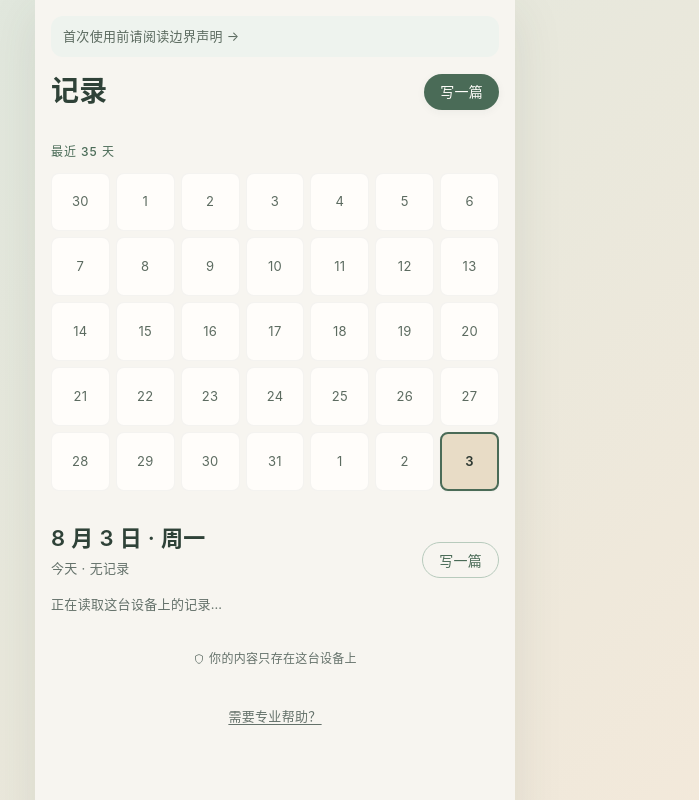
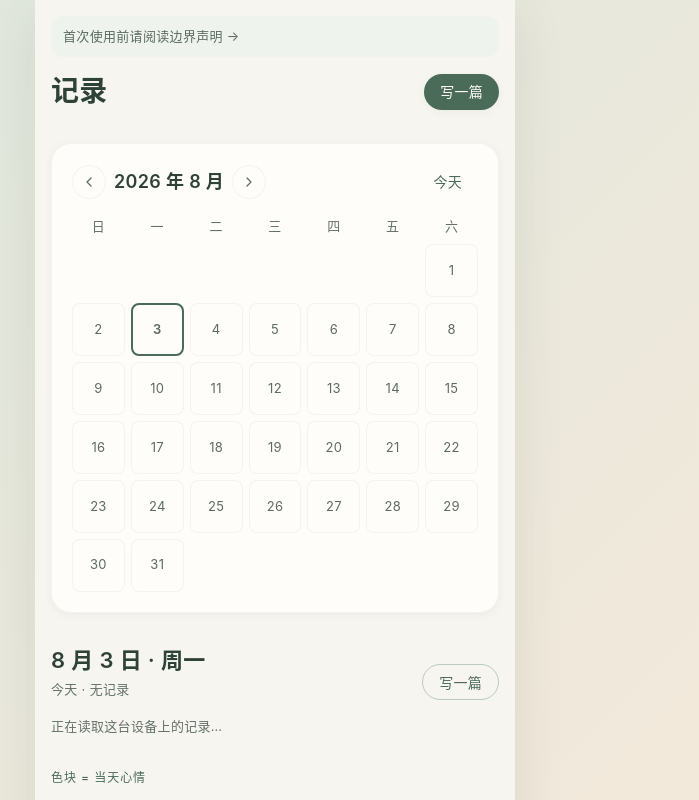
Before and after one commit to shuqi12q/-, a Next.js app: page /journal in a window 1280 px wide. Shown: the top 800 px of the page, without its empty margins (365-1064 px from the left). Built offline with nearby package versions, Linux system fonts and the light colour scheme.

Commit message:
feat: 记录页升级——①标准月历视图（按月切换+今天定位+周表头+心情色块）；②记录可编辑（/journal/new?edit=id 预填并保留原时间与回复）；③可回复过去的自己（每条记录底部回一句，存 replies）

```diff
--- a/src/app/journal/new/page.tsx
+++ b/src/app/journal/new/page.tsx
@@ -71,7 +71,10 @@ function NewEntry() {
   }, []);
   const isBackdate = targetTs !== null && targetTs < todayStart;
 
-  // 进入先恢复草稿；URL 上带 quick 时（首页一键打卡）优先用它
+  // 编辑已有记录：?edit=<entryId>
+  const editId = params.get("edit");
+
+  // 进入先恢复草稿；URL 上带 quick 时（首页一键打卡）优先用它；带 edit 时加载那一条预填
   useEffect(() => {
     const raw = window.localStorage.getItem("psy_draft");
     let next: Draft = EMPTY;
@@ -87,6 +90,25 @@ function NewEntry() {
     setD(next);
     setPh(Math.random() < 0.5 ? 0 : 1);
     restored.current = true;
+
+    // 编辑模式：读取原记录预填（不读草稿，直接覆盖）
+    if (editId) {
+      (async () => {
+        const { getEntry } = await import("@/lib/db");
+        const e = await getEntry(editId);
+        if (e) {
+          setD({
+            quick: e.quick,
+            emotions: e.emotions ?? [],
+            intensity: e.intensity,
+            light: e.light ?? "",
+            shadow: e.shadow ?? "",
+            tags: e.tags ?? [],
+          });
+        }
+      })();
+    }
+    // eslint-disable-next-line react-hooks/exhaustive-deps
   }, [params]);
 
   // 边写边存本地草稿
@@ -106,6 +128,26 @@ function NewEntry() {
 
   const save = async () => {
     if (d.quick === null) return;
+    if (editId) {
+      // 编辑：保留原 createdAt / replies，只更新内容
+      const { getEntry, updateEntry } = await import("@/lib/db");
+      const old = await getEntry(editId);
+      if (old) {
+        await updateEntry({
+          ...old,
+          quick: d.quick as QuickMood,
+          emotions: d.emotions,
+          intensity: d.intensity,
+          light: d.light.trim(),
+          shadow: d.shadow.trim(),
+          tags: d.tags,
+        });
+        window.localStorage.removeItem("psy_draft");
+        setSaved(true);
+        router.push("/journal");
+        return;
+      }
+    }
     const { addEntry } = await import("@/lib/db");
     await addEntry({
       id: crypto.randomUUID(),
@@ -144,7 +186,11 @@ function NewEntry() {
   return (
     <Shell>
       <h1 className="text-center" style={{ ...t.h1, color: "var(--forest-900)", marginBottom: "var(--gap-section)" }}>
-        {isBackdate && targetTs ? `${fmtDay(targetTs)}那天，整体感觉怎么样？` : "今天，整体感觉怎么样？"}
+        {editId
+          ? "修改这段记录"
+          : isBackdate && targetTs
+            ? `${fmtDay(targetTs)}那天，整体感觉怎么样？`
+            : "今天，整体感觉怎么样？"}
       </h1>
 
       {/* STEP 1 · 快速 5 态 */}
@@ -307,7 +353,7 @@ function NewEntry() {
             想再说得具体一点吗？（可跳过）
           </Btn>
           <Btn size="lg" full disabled={!canSave} onClick={save}>
-            保存这一天
+            {editId ? "保存修改" : "保存这一天"}
           </Btn>
 
           {saved && (
--- a/src/app/journal/page.tsx
+++ b/src/app/journal/page.tsx
@@ -7,9 +7,7 @@ import PrivacyBadge from "@/components/PrivacyBadge";
 import { Btn, Card, HelpFooter, MOOD_LABEL, MOOD_VAR, Overline, t } from "@/components/ui";
 import type { JournalEntry } from "@/lib/types";
 
-const DAYS = 35;
-// 没记录的"今天"格子用浅棕色（参考用户截图），其他按心情色
-const TODAY_BG = "#E8DCC6";
+const WEEK_HEAD = ["日", "一", "二", "三", "四", "五", "六"];
 
 function fmtDay(ts: number) {
   const d = new Date(ts);
@@ -19,6 +17,10 @@ function fmtDay(ts: number) {
 function fmtTime(ts: number) {
   const d = new Date(ts);
   return `${String(d.getHours()).padStart(2, "0")}:${String(d.getMinutes()).padStart(2, "0")}`;
+}
+function fmtShort(ts: number) {
+  const d = new Date(ts);
+  return `${d.getMonth() + 1} 月 ${d.getDate()} 日 ${String(d.getHours()).padStart(2, "0")}:${String(d.getMinutes()).padStart(2, "0")}`;
 }
 function dayKey(ts: number) {
   const d = new Date(ts);
@@ -43,7 +45,12 @@ export default function JournalList() {
     d.setHours(0, 0, 0, 0);
     return d.getTime();
   }, []);
+  // 视图月份（默认当前月）
+  const [viewYear, setViewYear] = useState(() => new Date().getFullYear());
+  const [viewMonth, setViewMonth] = useState(() => new Date().getMonth());
   const [selectedDay, setSelectedDay] = useState<number>(todayStart);
+  // 回复输入框内容（按 entryId 存）
+  const [replyInput, setReplyInput] = useState<Record<string, string>>({});
 
   const load = useCallback(async () => {
     const { getEntries } = await import("@/lib/db");
@@ -60,11 +67,25 @@ export default function JournalList() {
     load();
   };
 
-  // 35 天网格：最后一格 = 今天，向前倒数 35 天
-  const cells = useMemo(
-    () => Array.from({ length: DAYS }, (_, i) => todayStart - (DAYS - 1 - i) * 86400000),
-    [todayStart],
-  );
+  // 给某条记录回一句（写给过去的自己）
+  const sendReply = async (entryId: string, text: string) => {
+    const v = text.trim();
+    if (!v) return;
+    const { addReplyToEntry } = await import("@/lib/db");
+    await addReplyToEntry(entryId, { id: crypto.randomUUID(), text: v, createdAt: Date.now() });
+    setReplyInput((p) => ({ ...p, [entryId]: "" }));
+    load();
+  };
+
+  // 标准月历网格：本月 1 日前的空位 + 1..天数
+  const cells = useMemo(() => {
+    const first = new Date(viewYear, viewMonth, 1);
+    const lead = first.getDay(); // 0=周日
+    const daysInMonth = new Date(viewYear, viewMonth + 1, 0).getDate();
+    const arr: (number | null)[] = Array.from({ length: lead }, () => null);
+    for (let i = 1; i <= daysInMonth; i++) arr.push(new Date(viewYear, viewMonth, i).getTime());
+    return arr;
+  }, [viewYear, viewMonth]);
 
   // 按天分组（保留每天所有 entry）
   const byDay = useMemo(() => {
@@ -93,6 +114,26 @@ export default function JournalList() {
     return [...list].sort((a, b) => b.createdAt - a.createdAt);
   }, [byDay, selectedDay]);
 
+  const monthLabel = `${viewYear} 年 ${viewMonth + 1} 月`;
+  const goPrev = () => {
+    if (viewMonth === 0) {
+      setViewYear((y) => y - 1);
+      setViewMonth(11);
+    } else setViewMonth((m) => m - 1);
+  };
+  const goNext = () => {
+    if (viewMonth === 11) {
+      setViewYear((y) => y + 1);
+      setViewMonth(0);
+    } else setViewMonth((m) => m + 1);
+  };
+  const goToday = () => {
+    const n = new Date();
+    setViewYear(n.getFullYear());
+    setViewMonth(n.getMonth());
+    setSelectedDay(todayStart);
+  };
+
   return (
     <Shell>
       <div className="flex items-center justify-between" style={{ marginBottom: "var(--gap-section)" }}>
@@ -102,53 +143,77 @@ export default function JournalList() {
         </Link>
       </div>
 
-      {/* 日历网格 */}
-      <Overline>最近 35 天</Overline>
-      <div className="grid" style={{ gridTemplateColumns: "repeat(7,1fr)", gap: 6, marginTop: "var(--sp-3)" }}>
-        {cells.map((dayTs) => {
+      {/* 标准月历 */}
+      <Card style={{ padding: "var(--sp-5)" }}>
+        {/* 月份切换 */}
+        <div className="flex items-center justify-between" style={{ marginBottom: "var(--sp-4)" }}>
+          <div className="flex items-center" style={{ gap: "var(--gap-inline)" }}>
+            <button
+              onClick={goPrev}
+              aria-label="上个月"
+              className="flex items-center justify-center"
+              style={{ width: 34, height: 34, borderRadius: 999, border: "1px solid var(--hairline)", background: "var(--bg-elevated)", color: "var(--text-secondary)", cursor: "pointer" }}
+            >
+              <svg width="16" height="16" viewBox="0 0 24 24" fill="none" stroke="currentColor" strokeWidth="1.8" strokeLinecap="round" strokeLinejoin="round" aria-hidden><path d="M15 6l-6 6 6 6" /></svg>
+            </button>
+            <span style={{ ...t.h3, color: "var(--forest-900)", minWidth: 108, textAlign: "center" }}>{monthLabel}</span>
+            <button
+              onClick={goNext}
+              aria-label="下个月"
+              className="flex items-center justify-center"
+              style={{ width: 34, height: 34, borderRadius: 999, border: "1px solid var(--hairline)", background: "var(--bg-elevated)", color: "var(--text-secondary)", cursor: "pointer" }}
+            >
+              <svg width="16" height="16" viewBox="0 0 24 24" fill="none" stroke="currentColor" strokeWidth="1.8" strokeLinecap="round" strokeLinejoin="round" aria-hidden><path d="M9 6l6 6-6 6" /></svg>
+            </button>
+          </div>
+          <Btn variant="ghost" size="sm" onClick={goToday}>今天</Btn>
+        </div>
+
+        {/* 周表头 */}
+        <div className="grid" style={{ gridTemplateColumns: "repeat(7,1fr)", gap: 6, marginBottom: 6 }}>
+          {WEEK_HEAD.map((w, i) => (
+            <div key={w} className="text-center" style={{ ...t.caption, color: "var(--text-tertiary)", paddingBottom: 2 }}>
+              {w}
+            </div>
+          ))}
+        </div>
+
+        {/* 日期网格 */}
+        <div className="grid" style={{ gridTemplateColumns: "repeat(7,1fr)", gap: 6 }}>
+          {cells.map((dayTs, idx) => {
+            if (dayTs === null) return <div key={`x${idx}`} />;
             const isToday = dayTs === todayStart;
             const isSelected = dayTs === selectedDay;
             const k = dayKey(dayTs);
             const q = dayMood.get(k);
             const dayDate = new Date(dayTs);
-          const dayNum = dayDate.getDate();
             const hasEntry = q !== undefined;
             const moodVar = hasEntry ? MOOD_VAR[q as 0 | 1 | 2 | 3 | 4] : null;
-          const bg = isToday && !hasEntry
-            ? TODAY_BG
-            : hasEntry
-              ? `var(${moodVar})`
-              : "var(--bg-elevated)";
-          const numColor = isToday && !hasEntry
-            ? "var(--text-primary)"
-            : hasEntry
-              ? "#FFFFFF"
-              : "var(--text-secondary)";
             return (
               <button
                 key={dayTs}
                 onClick={() => setSelectedDay(dayTs)}
-              aria-label={`${dayDate.getMonth() + 1} 月 ${dayNum} 日${hasEntry ? `，心情 ${MOOD_LABEL[q as 0 | 1 | 2 | 3 | 4]}` : ""}${isToday ? "（今天）" : ""}`}
+                aria-label={`${dayDate.getMonth() + 1} 月 ${dayDate.getDate()} 日${hasEntry ? `，心情 ${MOOD_LABEL[q as 0 | 1 | 2 | 3 | 4]}` : ""}${isToday ? "（今天）" : ""}`}
                 className="flex items-center justify-center"
                 style={{
                   aspectRatio: "1 / 1",
                   borderRadius: 8,
-                border: isSelected ? "2px solid var(--forest-700)" : "1px solid var(--hairline)",
-                background: bg,
+                  border: isSelected ? "2px solid var(--forest-700)" : isToday ? "1.5px solid var(--forest-500)" : "1px solid var(--hairline)",
+                  background: hasEntry ? `var(${moodVar})` : "var(--bg-elevated)",
+                  color: hasEntry ? "#FFFFFF" : "var(--text-secondary)",
                   cursor: "pointer",
                   padding: 0,
-                color: numColor,
                   fontSize: "var(--fs-caption)",
-                fontWeight: isSelected || isToday ? 600 : 400,
-                boxShadow: isSelected ? "var(--shadow-xs)" : "none",
+                  fontWeight: isToday || isSelected ? 600 : 400,
                   transitionDuration: "var(--dur-fast)",
                 }}
               >
-              {dayNum}
+                {dayDate.getDate()}
               </button>
             );
           })}
         </div>
+      </Card>
 
       {/* 选中日期标题 + 写一篇 */}
       <div className="flex items-end justify-between" style={{ marginTop: "var(--gap-section)" }}>
@@ -181,6 +246,10 @@ export default function JournalList() {
                   <span style={{ ...t.caption, color: "var(--text-tertiary)" }}>{fmtTime(e.createdAt)}</span>
                   <span style={{ ...t.caption, color: "var(--text-secondary)" }}>{MOOD_LABEL[e.quick]}</span>
                 </div>
+                <div className="flex items-center" style={{ gap: "var(--gap-inline)" }}>
+                  <Link href={`/journal/new?edit=${e.id}`} className="no-underline" style={{ ...t.caption, color: "var(--forest-700)", minHeight: 32, padding: "0 4px", display: "inline-flex", alignItems: "center" }}>
+                    编辑
+                  </Link>
                   <button
                     onClick={() => setConfirmId(e.id)}
                     aria-label="删除这一篇"
@@ -188,6 +257,7 @@ export default function JournalList() {
                   >
                     删除
                   </button>
+                </div>
               </div>
 
               {e.light && (
@@ -208,6 +278,43 @@ export default function JournalList() {
                 </div>
               )}
 
+              {/* 回复过去的自己 */}
+              {(e.replies ?? []).length > 0 && (
+                <div className="flex flex-col" style={{ gap: 6, marginTop: "var(--sp-4)" }}>
+                  {(e.replies ?? []).map((r) => (
+                    <div key={r.id} style={{ background: "var(--bg-tint)", borderRadius: "var(--r-sm)", padding: "8px 12px" }}>
+                      <div style={{ ...t.caption, color: "var(--text-tertiary)" }}>{fmtShort(r.createdAt)} · 我</div>
+                      <p style={{ ...t.body, color: "var(--text-primary)", marginTop: 2 }}>{r.text}</p>
+                    </div>
+                  ))}
+                </div>
+              )}
+              <div className="flex" style={{ gap: "var(--gap-inline)", marginTop: "var(--sp-3)" }}>
+                <input
+                  value={replyInput[e.id] ?? ""}
+                  onChange={(ev) => setReplyInput((p) => ({ ...p, [e.id]: ev.target.value }))}
+                  onKeyDown={(ev) => {
+                    if (ev.key === "Enter" && !ev.shiftKey) {
+                      ev.preventDefault();
+                      sendReply(e.id, replyInput[e.id] ?? "");
+                    }
+                  }}
+                  placeholder="回头看看，想对那天的自己说点什么…"
+                  className="flex-1"
+                  style={{
+                    background: "var(--bg-elevated)",
+                    border: "1px solid var(--forest-300)",
+                    borderRadius: "var(--r-sm)",
+                    padding: "0 12px",
+                    height: 34,
+                    fontSize: "var(--fs-caption)",
+                    color: "var(--text-primary)",
+                    outline: "none",
+                  }}
+                />
+                <Btn variant="secondary" size="sm" onClick={() => sendReply(e.id, replyInput[e.id] ?? "")}>回一句</Btn>
+              </div>
+
               {confirmId === e.id && (
                 <div className="flex items-center justify-between" style={{ marginTop: "var(--sp-4)", paddingTop: "var(--sp-3)", borderTop: "1px solid var(--divider)" }}>
                   <span style={{ ...t.caption, color: "var(--text-secondary)" }}>删掉这一篇？不可恢复。</span>
@@ -223,6 +330,18 @@ export default function JournalList() {
         </div>
       )}
 
+      {/* 图例 */}
+      <div style={{ marginTop: "var(--gap-section)" }}>
+        <Overline>色块 = 当天心情</Overline>
+        <div className="flex items-center" style={{ gap: 6, marginTop: "var(--sp-3)" }}>
+          <span style={{ ...t.caption, color: "var(--text-tertiary)" }}>很糟</span>
+          {MOOD_VAR.map((v) => (
+            <span key={v} style={{ width: 12, height: 12, borderRadius: 4, background: `var(${v})` }} />
+          ))}
+          <span style={{ ...t.caption, color: "var(--text-tertiary)" }}>很好</span>
+        </div>
+      </div>
+
       <div className="text-center" style={{ marginTop: "var(--gap-section)" }}>
         <PrivacyBadge />
       </div>
```
Also changed, not shown: src/lib/db.ts (+9 -1 lines), src/lib/types.ts (+8 -0 lines). Lines whose indentation alone changed are shown as unchanged.
